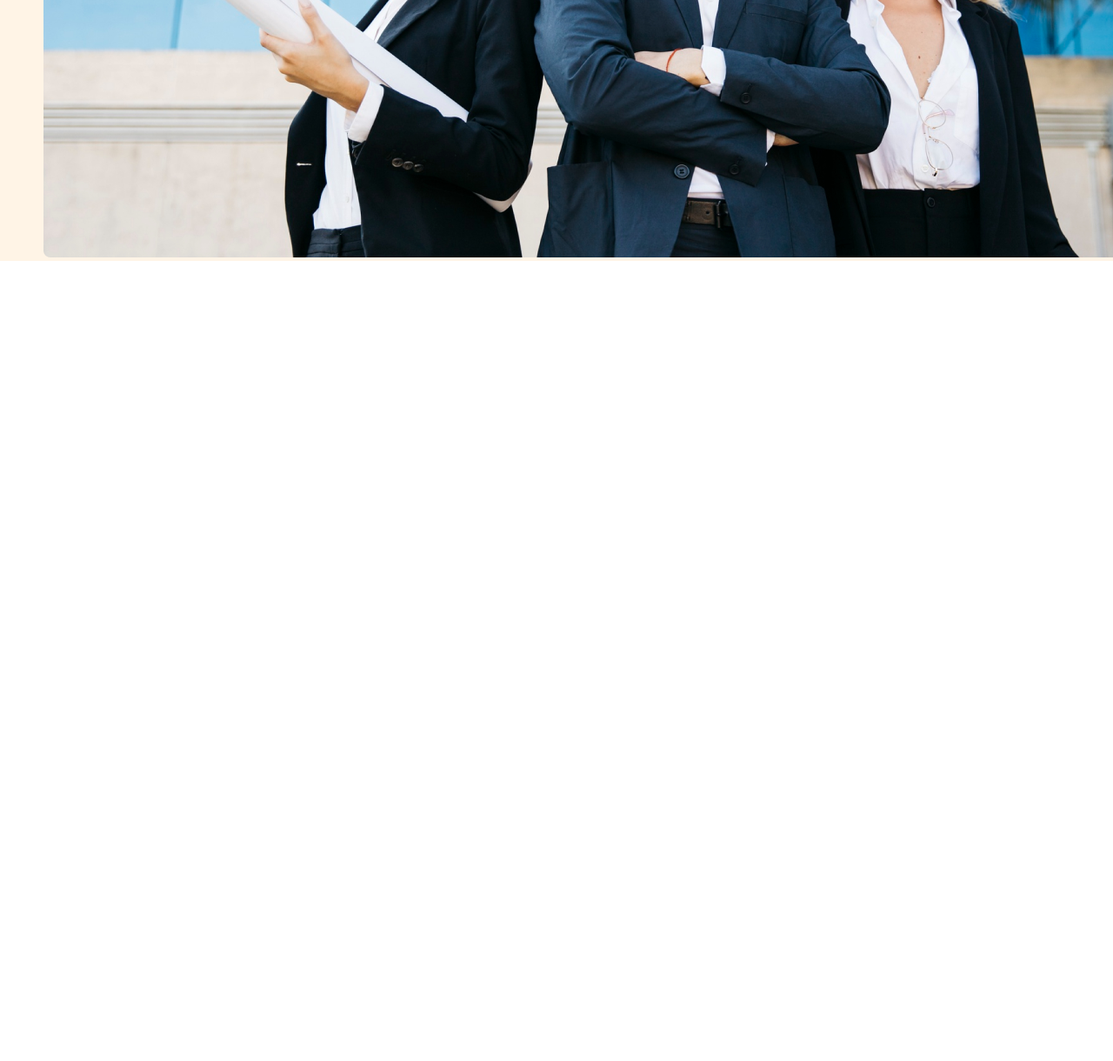
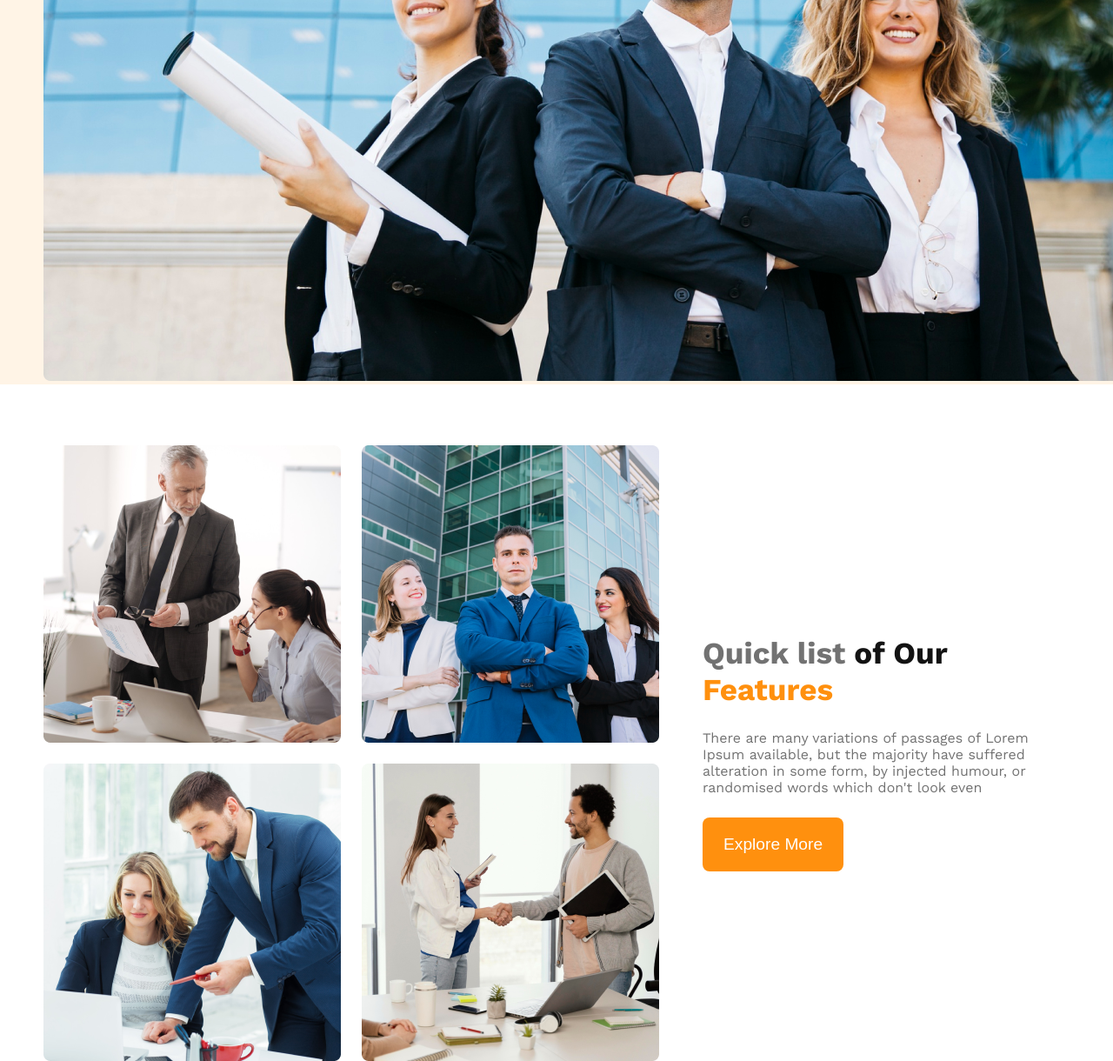
Before and after one commit to mostofapro/g3-architect-web, a plain HTML site: page index.html in a window 1280 px wide. Shown: the part 717-1937 px from the top of the page at 87% size. Before the commit the page ends 1017 px from the top, so only its background shows below. Drawn offline with nearby package versions, Linux system fonts and the light colour scheme.

Commit message:
Quick feature design with html and css

```diff
--- a/index.html
+++ b/index.html
@@ -34,7 +34,21 @@
 
      <!-- Main Area -->
       <main class="main-area">
-
+        <section class="quick-features display-flex">
+          <div class="team-img">
+            <img src="images/team1.png" alt="architect member discussing">
+            <img src="images/team2.png" alt="three architect member">
+            <img src="images/team3.png" alt="two member discuss about project">
+            <img src="images/team4.png" alt="project completed with hand shake">
+          </div>
+          <div class="quick-feature display-flex">
+            <div>
+              <h3 class="quick-feature-title"><span class="quick-title-part1">Quick list</span> of Our <span class="quick-title-part3">Features</span></h3>
+              <p class="quick-feature-description">There are many variations of passages of Lorem Ipsum available, but the majority have suffered alteration in some form, by injected humour, or randomised words which don't look even</p>
+              <button class="btn-primary">Explore More</button>
+            </div>
+          </div>
+        </section>
       </main>
 
       <!-- Footer Area -->
--- a/styles/g3.css
+++ b/styles/g3.css
@@ -22,6 +22,7 @@
 /* Header Area Styles */
 .header-container{
   background-color: rgba(255, 144, 14, 0.1);
+  margin-bottom: 70px;
 }
 
 .menu-bar{
@@ -57,7 +58,7 @@
 
 .banner-content{
   margin-bottom: 70px;
-
+  margin-top: 100px;
 }
 
 .banner-title{
@@ -73,5 +74,53 @@
 }
 .banner-img{
   max-width: 100%;
+  /* margin: 0 auto; */
+}
 
+.btn-primary{
+  padding: 20px 24px;
+  background-color: rgb(255, 144, 14);
+  border: none;
+  border-radius: 8px;
+  font-size: 1.2rem;
+  color: rgb(255, 255, 255);
+  cursor: pointer;
 }
+
+/* Quick Features Style */
+.quick-features{
+  max-width: 1180px;
+  margin: 0 auto;
+}
+.team-img{
+  display: grid;
+  grid-template-columns: repeat(2, 1fr);
+  gap: 24px;
+}
+
+.quick-feature{
+  max-width: 430px;
+  margin-left: 50px;
+  justify-content: center;
+  align-items: center;
+}
+
+.quick-feature-title{
+  font-size: 35px;
+  font-weight: bold;
+  color: rgb(19, 19, 19);
+}
+
+.quick-title-part1{
+  color: rgb(114, 114, 114);
+}
+.quick-title-part3{
+  color: rgb(255, 144, 14);
+}
+
+.quick-feature-description{
+  color: rgb(114, 114, 114);
+  margin: 25px 0;
+  font-size: 1rem;
+  font-weight: 400;
+}
```
